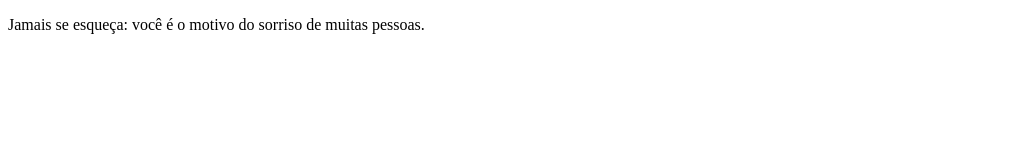
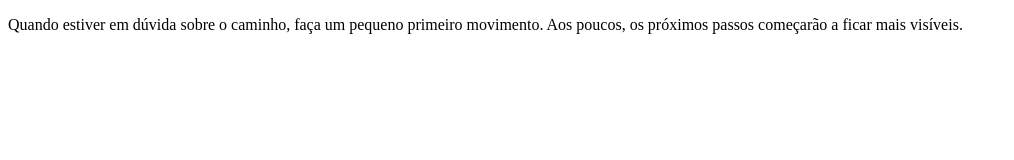
Before and after one commit to felipegp92/projetofrasesmotivacionais, a plain HTML site: page index.html in a window 1280 px wide. Shown: the whole page, without its empty margins (0-1014 px from the left). Drawn offline with Linux system fonts and the light colour scheme.

Commit message:
frase motivacional 3

```diff
--- a/index.html
+++ b/index.html
@@ -6,6 +6,6 @@
     <title>Document</title>
 </head>
 <body>
-  <p>Jamais se esqueça: você é o motivo do sorriso de muitas pessoas.</p>
+  <p>Quando estiver em dúvida sobre o caminho, faça um pequeno primeiro movimento. Aos poucos, os próximos passos começarão a ficar mais visíveis.</p>
 </body>
 </html>
```
